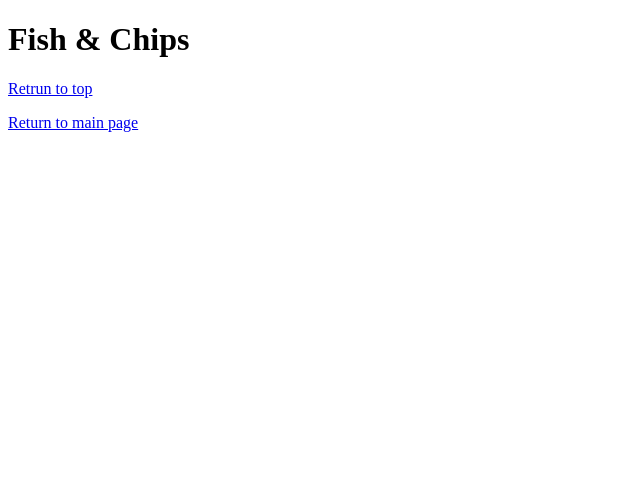
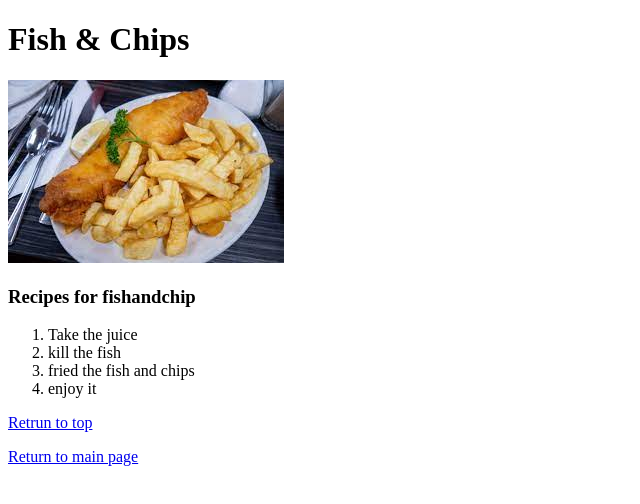
Before and after one commit to mhfwx/odin-recipes, a plain HTML site: page recipes/fishandchip.html in a window 1280 px wide. Shown: the whole page, without its empty margins (0-640 px from the left). Drawn offline with Linux system fonts and the light colour scheme.

Commit message:
final version for html demo

```diff
--- a/recipes/fishandchip.html
+++ b/recipes/fishandchip.html
@@ -6,9 +6,22 @@
 </head>
 <body>
     <h1 id="header">Fish & Chips</h1>
+    <p></p>
+    <img src="../image/download.jpeg">
 
-    <a href="#header">Retrun to top</a>
-    <p></p>
-    <a href="../index.html">Return to main page</a>
+    <div>
+        <h3>Recipes for fishandchip</h3>
+        <ol>
+            <li>Take the juice</li>
+            <li>kill the fish</li>
+            <li>fried the fish and chips</li>
+            <li>enjoy it</li>
+        </ol>
+    </div>
+    <div>
+        <a href="#header">Retrun to top</a>
+        <p></p>
+        <a href="../index.html">Return to main page</a>
+    </div>
 </body>
 </html>
```
Also changed, not shown: index.html (+3 -2 lines), image/download.jpeg (added), image/rest.jpeg (added).
